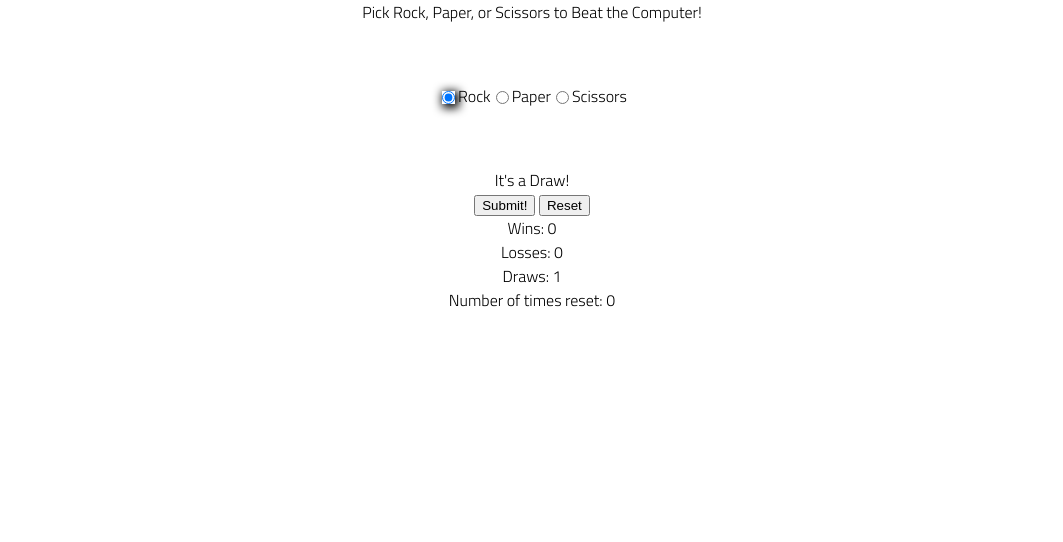
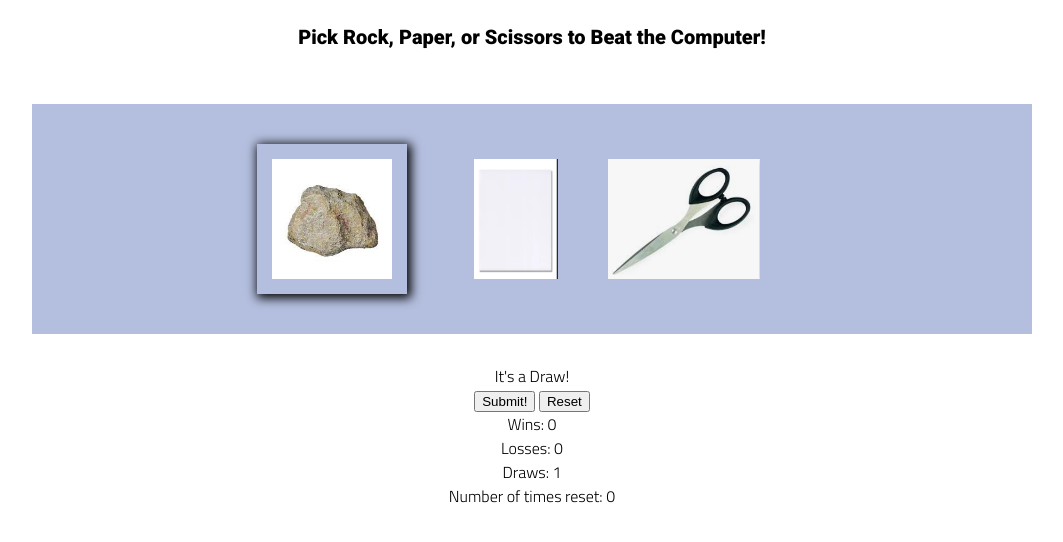
Before and after one commit to chase-abbott/lab-03-rock-paper-scissors, a plain HTML site: page index.html in a window 1280 px wide. Both pictures are taken after a click on the button "Submit!". Shown: the whole page, without its empty margins (108-1171 px from the left). Drawn offline with Linux system fonts and the light colour scheme.

Commit message:
styles and pictures

```diff
--- a/app.js
+++ b/app.js
@@ -1,5 +1,5 @@
 // import functions and grab DOM elements
-import { numberGenerator, didUserWin } from './test/utils.js';
+import { getRandomThrow, didUserWin } from './test/utils.js';
 
 const resultsDiv = document.querySelector('#results-div');
 const submitButton = document.querySelector('#submit');
@@ -21,7 +21,7 @@ let resetNumber = 0;
 submitButton.addEventListener('click', () => {
     total++;
 
-    let computerThrow = numberGenerator(Math.random());
+    let computerThrow = getRandomThrow(Math.random());
 
     if (didUserWin(userGuess, computerThrow) === 'win') {
         wins++;
--- a/index.html
+++ b/index.html
@@ -9,6 +9,9 @@
     <link rel="stylesheet" href="styles/reset.css">
     <link rel="stylesheet" href="styles/style.css">
     <link rel="stylesheet" href="styles/home.css">
+    <link rel="preconnect" href="https://fonts.gstatic.com">
+    <link href="https://fonts.googleapis.com/css2?family=Roboto:wght@900&display=swap" rel="stylesheet">
+
     <title>Document</title>
 </head>
 
@@ -18,12 +21,18 @@
             Pick Rock, Paper, or Scissors to Beat the Computer!
         </header>
         <section class="selectors">
-            <input type="radio" name="rps" value="rock" id="rock" checked>
-            <label for="rock"> Rock </label>
-            <input type="radio" name="rps" value="paper" id="paper">
-            <label for="paper"> Paper </label>
-            <input type="radio" name="rps" value="scissors" id="scissors">
-            <label for="scissors"> Scissors </label>
+            <label>
+                <input type="radio" name="rps" value="rock" id="rock" checked>
+                <img src="assets/rock.png">
+            </label>
+            <label>
+                <input type="radio" name="rps" value="paper" id="paper">
+                <img src="assets/paper.png">
+            </label>
+            <label>
+                <input type="radio" name="rps" value="scissors" id="scissors">
+                <img src="assets/scissors.png">
+            </label>
         </section>
         <div id="results-div"></div>
         <div id="buttons">
--- a/styles/home.css
+++ b/styles/home.css
@@ -1,11 +1,6 @@
 /* add home page styles here */
-
-
-.selectors {
-    display: flex;
-    flex-direction: row;
+header {
+    padding: 25px;
+    font-family: 'Roboto', sans-serif;
+    font-size: 20px;
 }
-
-input:checked{
-    box-shadow: 2px 2px 10px 2px black;
-}
--- a/styles/style.css
+++ b/styles/style.css
@@ -7,11 +7,11 @@ body {
     --color4: hsla(187, 41%, 94%, 1);
     --color5: hsla(170, 28%, 95%, 1); */
 
-    /* --color1: hsla(45, 86%, 83%, 1);
-    --color2: hsla(135, 65%, 98%, 1);
+    --color1: hsla(45, 86%, 83%, 1);
+    /* --color2: hsla(135, 65%, 98%, 1); */
     --color3: hsla(315, 37%, 86%, 1);
     --color4: hsla(45, 73%, 98%, 1);
-    --color5: hsla(224, 40%, 79%, 1); */
+    --color5: hsla(224, 40%, 79%, 1);
 
     --header-height: 80px;
     --shadow: 0px 10px 20px -12px rgba(0,0,0,0.45);
@@ -35,14 +35,13 @@ section {
     width: 1000px;
     max-width: 80%;
     display: flex;
-    flex-direction: column;
+    flex-direction: row;
     justify-content: center;
     align-items: center;
     padding-top: var(--gutter);
     padding-bottom: var(--gutter);
     margin-top: var(--gutter);
     margin-bottom: var(--gutter);
-    border: solid 2px var(--color1);
 }
 
 footer {
@@ -109,3 +108,26 @@ footer {
     }
 
   }
+
+input {
+    display: none;
+}
+
+input:checked + img {
+    box-shadow: 2px 2px 10px 2px black;
+    transform: translate3d(-2.0rem, 0, 1rem);
+}
+
+img {
+    max-height: 150px;
+    padding: 15px;
+    margin: 10px;
+    cursor: pointer;
+
+}
+
+label {
+    display: grid;
+    justify-content: center;
+
+}
--- a/test/utils.js
+++ b/test/utils.js
@@ -1,15 +1,15 @@
-export function numberGenerator(randomNumber) {
+export function getRandomThrow(randomNumber) {
     if (randomNumber < .334) return 'paper';
     if (.334 < randomNumber && randomNumber < .667) return 'scissors';
     return 'rock';
 }
 
-export function didUserWin(userGuess, computerThrow) {
-    if (userGuess === 'rock' && computerThrow === 'scissors') return 'win';
-    if (userGuess === 'rock' && computerThrow === 'paper') return 'loss';
-    if (userGuess === 'paper' && computerThrow === 'scissors') return 'loss';
-    if (userGuess === 'paper' && computerThrow === 'rock') return 'win';
-    if (userGuess === 'scissors' && computerThrow === 'paper') return 'win';
-    if (userGuess === 'scissors' && computerThrow === 'rock') return 'loss';
-    if (userGuess === computerThrow) return 'draw';
+export function didUserWin(player, computer) {
+    if (player === 'rock' && computer === 'scissors') return 'win';
+    if (player === 'rock' && computer === 'paper') return 'loss';
+    if (player === 'paper' && computer === 'scissors') return 'loss';
+    if (player === 'paper' && computer === 'rock') return 'win';
+    if (player === 'scissors' && computer === 'paper') return 'win';
+    if (player === 'scissors' && computer === 'rock') return 'loss';
+    if (player === computer) return 'draw';
 }
```
Also changed, not shown: test/utils.test.js (+4 -4 lines), assets/paper.png (added), assets/rock.png (added), assets/scissors.png (added).
